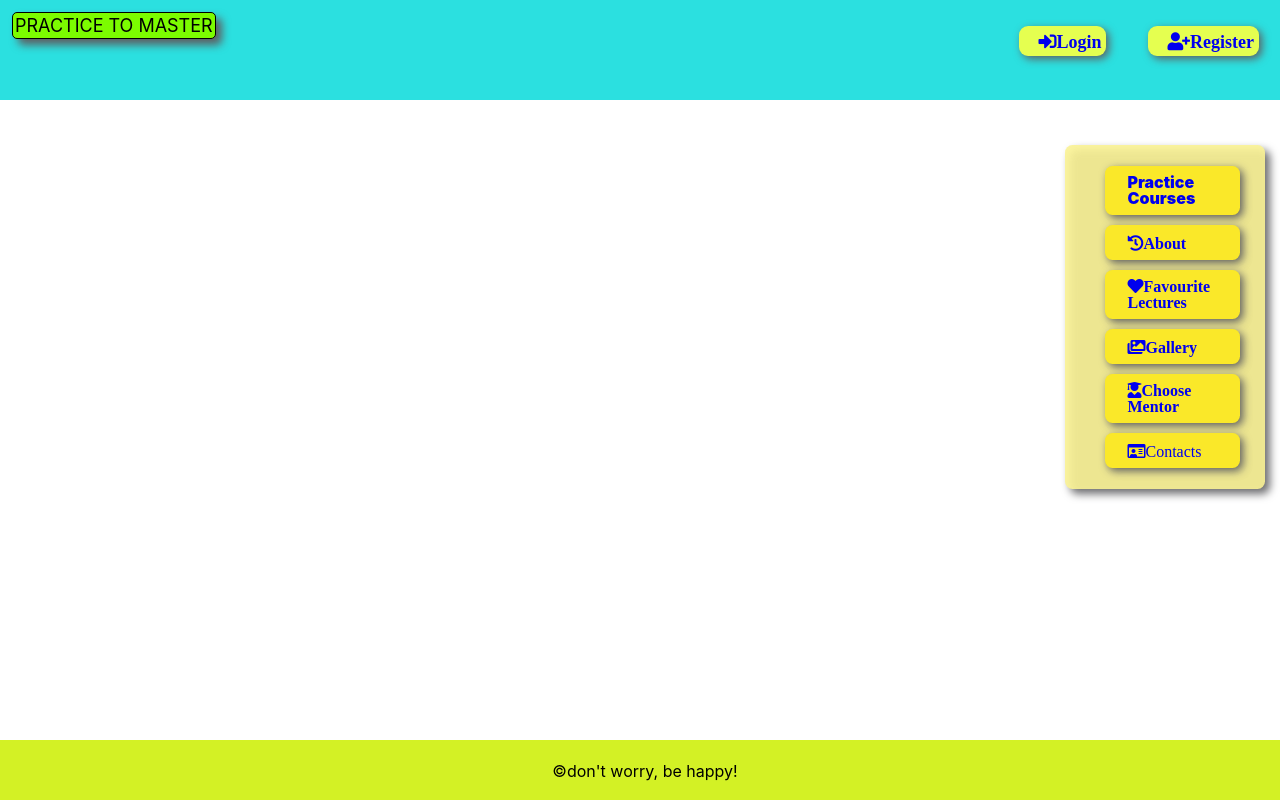
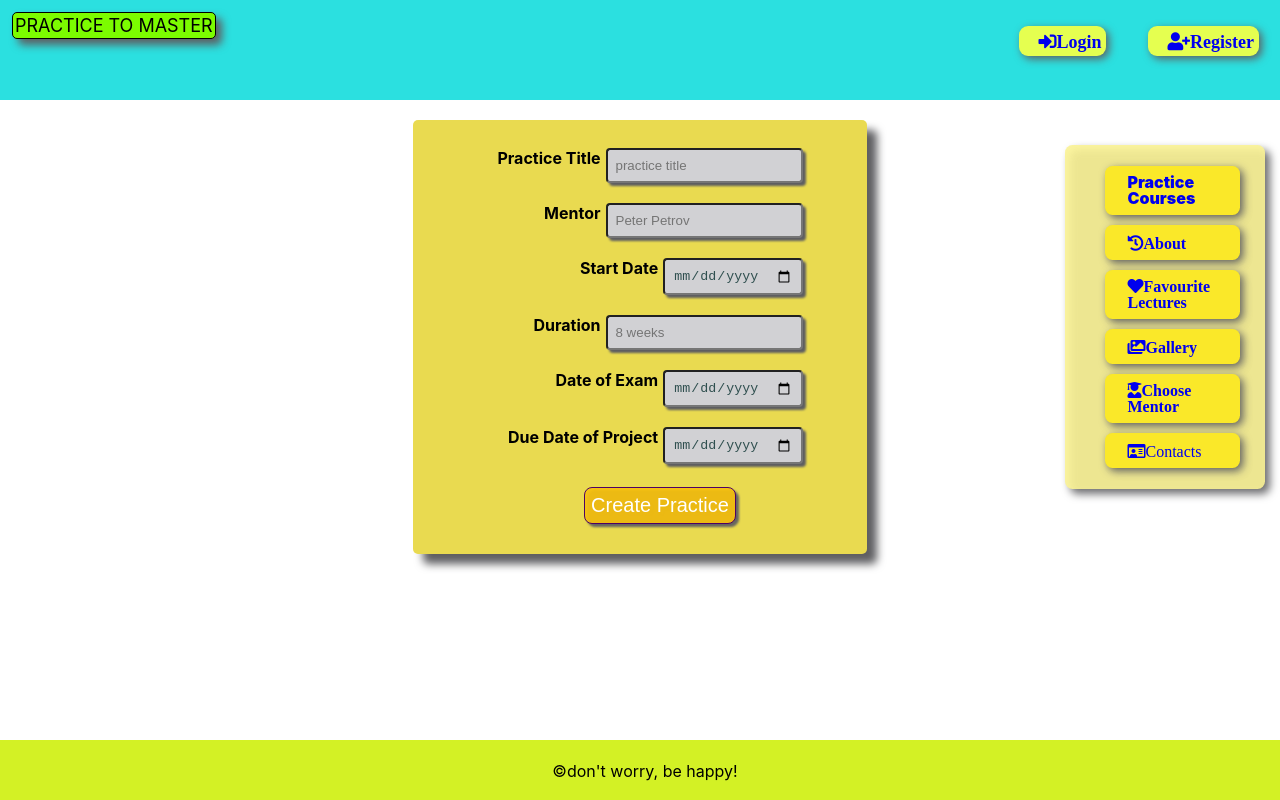
Before and after one commit to AtanasTachev/practice, a React (Create React App) app: page /cretePractice in a window 1280 px wide. Built offline with nearby package versions, Linux system fonts and the light colour scheme.

Commit message:
add createPractice component

```diff
--- a/src/App.js
+++ b/src/App.js
@@ -12,6 +12,7 @@ import Contacts from './Components/contacts/Contacts';
 import Gallery from './Components/gallery/Gallery';
 import { AuthProvider } from './contexts/AuthContext.js';
 import Logout from './Components/Logout';
+import CreatePractice from './Components/createPractice/CreatePractice';
 
 
 function App() {
@@ -29,6 +30,7 @@ function App() {
               <Route path="/bestPractices" element={<Container />} />
               <Route path="/chooseMentor" element={<Mentors />} />
               <Route path="/about" element={<About />} />
+              <Route path="/cretePractice" element={<CreatePractice />} />
               <Route path="/contacts" element={<Contacts />} />
               <Route path="/gallery" element={<Gallery />} />
 
--- /dev/null
+++ b/src/Components/createPractice/CreatePractice.js
@@ -0,0 +1,80 @@
+import { useContext } from 'react';
+import { useNavigate } from 'react-router-dom';
+import { AuthContext } from '../../contexts/AuthContext';
+import * as authService from '../../services/authService'
+import './createPractice.css';
+
+const CreatePractice = () => {
+    const { login } = useContext( AuthContext )
+
+    const navigate = useNavigate();
+
+    const onCreatePracticeHandler = (e) => {
+        e.preventDefault();
+
+        let formData = new FormData(e.currentTarget);
+
+        let practiceTitle = formData.get('practiceTitle');
+        let mentor = formData.get('mentor');
+        let startDate = formData.get('startDate');
+        let duration = formData.get('duration');
+        let dateOfExam = formData.get('dateOfExam');
+        let dueDateOfProject = formData.get('dueDateOfProject');
+
+
+        authService.login(
+            practiceTitle,
+            mentor,
+            startDate,
+            duration,
+            dateOfExam,
+            dueDateOfProject)
+        .then((authData) => {
+            login(authData);
+            navigate('/');
+        })
+        .catch(error => {
+            console.log({message: error.message});
+        })
+    }
+
+    return (
+        <div>
+            <form className="createPractice" method="POST" onSubmit={onCreatePracticeHandler}>
+                <ul>
+                    <li class="input">
+                        <label for="practiceTitle"><b>Practice Title</b></label>
+                        <input type="text" name="practiceTitle" id="practiceTitle" placeholder='practice title'/>
+                    </li>
+                    <li class="input">
+                        <label for="mentor"><b>Mentor</b></label>
+                        <input type="text" name="mentor" id="mentor" placeholder='Peter Petrov'/>
+                    </li>
+                    <li class="input">
+                        <label for="startDate"><b>Start Date</b></label>
+                        <input type="date" name="startDate" id="startDate" placeholder='12.05.2022'/>
+                    </li>
+                    <li class="input">
+                        <label for="duration"><b>Duration</b></label>
+                        <input type="number" name="duration" id="duration" placeholder='8 weeks'/>
+                    </li>
+                    <li class="input">
+                        <label for="dateOfExam"><b>Date of Exam</b></label>
+                        <input type="date" name="dateOfExam" id="dateOfExam" placeholder='04.07.2022'/>
+                    </li>
+                    <li class="input">
+                        <label for="dueDateOfProject"><b>Due Date of Project</b></label>
+                        <input type="date" name="dueDateOfProject" id="dueDateOfProject" placeholder='Peter Petrov'/>
+                    </li>
+
+
+                    <li>
+                        <button class="createPractice__button" type='submit'>Create Practice</button>
+                    </li>
+                </ul>
+            </form>
+        </div>
+    )
+}
+
+export default CreatePractice;
--- /dev/null
+++ b/src/Components/createPractice/createPractice.css
@@ -0,0 +1,64 @@
+.createPractice {
+    display:inline-block;
+    width:450px;
+    background-color: rgb(233, 218, 80);
+    padding: 2px;
+    border-radius: 5px;
+    margin: 20px;
+    filter: drop-shadow(10px 10px 4px #5e5e61);
+}
+ul {
+    list-style-type: none;
+}
+li {
+    margin: 5px;
+}
+b {
+    margin: 5px;
+}
+
+button.createPractice__button {
+    cursor: pointer;
+    cursor: pointer;
+    background-color: hsla(46, 93%, 51%, 0.938);
+    border-radius: 0.5rem;
+    font-size: 1.25rem;
+    color: #fff;
+    padding: 0.35rem;
+    display: block;
+    border: 1px solid rgb(77, 0, 100);
+    filter: drop-shadow(3.5px 3.5px 1px #5e5e61);
+    margin: 0px 100px;
+}
+button.login__button:hover {
+    background-color: #d10aeb;
+    color: rgb(0, 0, 0);
+}
+input {
+    cursor: pointer;
+    padding: 0.5rem;
+    background-color: #d1d1d4;
+    border-radius: 0.25rem;
+    color: darkslategrey;
+    filter: drop-shadow(3.5px 3.5px 1px #5e5e61);
+}
+li.input {
+    position: relative;
+    top: 0.25vh;
+    left: -50px;
+    justify-content: end;
+    display: flex;
+}
+a.login{
+    text-decoration: none;
+    background-color: rgb(245, 148, 162);
+    border-radius: 5px;
+    width: 235px;
+}
+a.login:hover{
+    background-color: rgb(236, 94, 116);
+}
+li a i {
+    font-style: italic, bold;
+    margin-left: 15px;
+}
--- a/src/Components/navigation/Navigation.js
+++ b/src/Components/navigation/Navigation.js
@@ -25,6 +25,9 @@ const { user } = useContext(AuthContext);
                 </li>
                 <li>
                     <Link className="navLink" to="/bestPractices"><i class="fas fa-heart">Favourite Lectures</i></Link>
+                </li>
+                <li>
+                    <Link className="navLink" to="/cretePractice"><i class="far fa-id-card">Create Practice</i></Link>
                 </li>
                 <li>
                     <Link className="navLink" to="/gallery"><i class="fas fa-images">Gallery</i></Link>
--- a/src/services/authService.js
+++ b/src/services/authService.js
@@ -1,4 +1,4 @@
-import {baseUrl} from '../constants'
+import {baseUrl} from '../constants';
 
 export const register = async (firstName, lastName, email, gender, pass, repass) => {
     let response = await fetch(`${baseUrl}/users/register`, {
```
Also changed, not shown: src/services/practiceService.js (added, +13 -0 lines).
